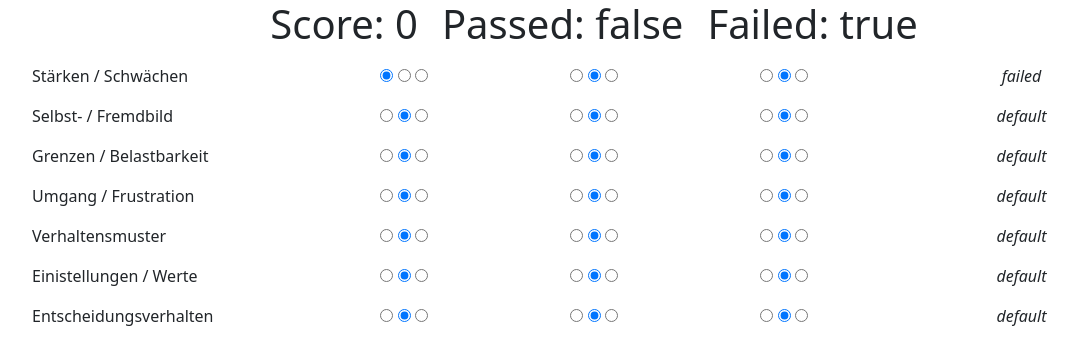
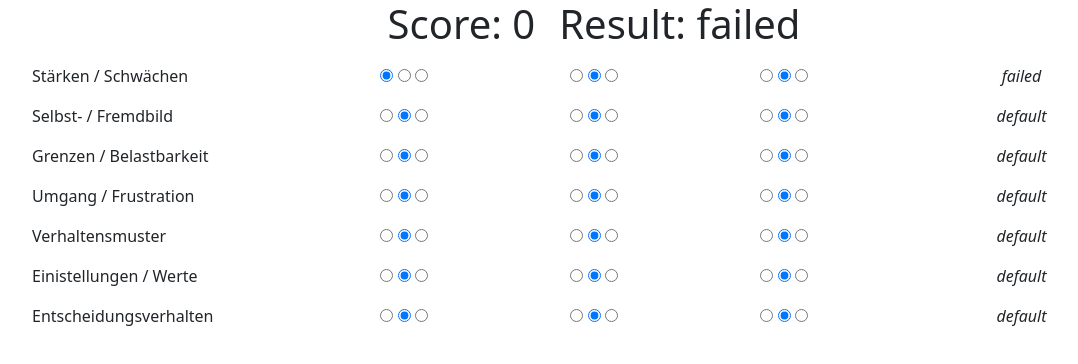
Before and after one commit to neno/svf-demo, a website built with Vite: page index.html in a window 1280 px wide. Both pictures are taken after a click on the radio button 432 px from the left and 75 px from the top of the page. Shown: the whole page, without its empty margins (46-1124 px from the left). Built offline with nearby package versions, Linux system fonts and the light colour scheme.

Commit message:
fix: result "success" when score >= minScore

```diff
--- a/index.html
+++ b/index.html
@@ -12,8 +12,7 @@
   <div id="app">
     <h1 class="d-flex flex-row justify-content-center gap-4">
       <span>Score: <span id="score">0</span></span>
-      <span>Passed: <span id="passed">false</span></span>
-      <span>Failed: <span id="failed">false</span></span>
+      <span>Result: <span id="result">default</span></span>
     </h1>
     <div class="container">
 
--- a/src/main.js
+++ b/src/main.js
@@ -3,4 +3,4 @@ import 'bootstrap/dist/js/bootstrap.bundle.min.js';
 import { setupEvaluation } from './modules/setupEvaluation.js';
 
 const radioButtons = document.querySelectorAll('#app input[type="radio"]');
-setupEvaluation(radioButtons, 3, document.getElementById('score'), document.getElementById('passed'), document.getElementById('failed'), 'decision');
+setupEvaluation(radioButtons, 3, document.getElementById('score'), document.getElementById('result'), 'decision');
--- a/src/modules/evaluateExam.js
+++ b/src/modules/evaluateExam.js
@@ -3,8 +3,7 @@ let minScoreToPass = 3;
 
 const examProps = {
   score: 0,
-  passed: false,
-  failed: false,
+  result: "default", // "default", "passed", "failed"
   rowStatuses: [], // "failed", "default", or "passed" per row
 };
 
@@ -31,7 +30,7 @@ const exam = new Proxy(examProps, {
   },
 });
 
-// evaluate each row's status and compute overall score/passed/failed
+// evaluate each row's status and compute overall result
 function evaluateExam() {
   exam.score = 0;
   let hasFailed = false;
@@ -51,10 +50,15 @@ function evaluateExam() {
     }
   }
 
-  exam.passed = exam.score >= minScoreToPass;
-  exam.failed = hasFailed;
+  if (exam.score >= minScoreToPass) {
+    exam.result = "passed";
+  } else if (hasFailed) {
+    exam.result = "failed";
+  } else {
+    exam.result = "default";
+  }
   exam.rowStatuses = statuses;
-  console.log(`score: ${exam.score} passed: ${exam.passed} failed: ${exam.failed} rowStatuses: ${JSON.stringify(statuses)}`);
+  console.log(`score: ${exam.score} result: ${exam.result} rowStatuses: ${JSON.stringify(statuses)}`);
 }
 
 function updateDecisionMatrix(radioId, value) {
--- a/src/modules/setupEvaluation.js
+++ b/src/modules/setupEvaluation.js
@@ -4,8 +4,7 @@ import { setupExamEvaluation, exam, subscribeExam } from './evaluateExam.js';
 
 let iconIdPrefix;
 let scoreElement;
-let passedElement;
-let failedElement;
+let resultElement;
 
 // update the row status <i> elements based on rowStatuses array
 function updateRowStatuses(rowStatuses) {
@@ -30,11 +29,8 @@ subscribeExam((key, value, state) => {
   if (key === 'score' && scoreElement) {
     scoreElement.textContent = state.score;
   }
-  if (key === 'passed' && passedElement) {
-    passedElement.textContent = state.passed;
-  }
-  if (key === 'failed' && failedElement) {
-    failedElement.textContent = state.failed;
+  if (key === 'result' && resultElement) {
+    resultElement.textContent = state.result;
   }
   if (key === 'rowStatuses') {
     updateRowStatuses(value);
@@ -42,17 +38,15 @@ subscribeExam((key, value, state) => {
 });
 
 
-function setupEvaluation(radioButtons, minScore, scoreEl, passedEl, failedEl, iconPrefix) {
+function setupEvaluation(radioButtons, minScore, scoreEl, resultEl, iconPrefix) {
   iconIdPrefix = iconPrefix;
   setupExamEvaluation(radioButtons, minScore);
   scoreElement = scoreEl;
-  passedElement = passedEl;
-  failedElement = failedEl;
+  resultElement = resultEl;
 
   // set initial values
   if (scoreElement) scoreElement.textContent = exam.score;
-  if (passedElement) passedElement.textContent = exam.passed;
-  if (failedElement) failedElement.textContent = exam.failed;
+  if (resultElement) resultElement.textContent = exam.result;
 
 
   // listen for changes to exam and update DOM from here
```
Also changed, not shown: src/main.test.js (+5 -5 lines), src/modules/evaluateExam.test.js (+6 -6 lines).
